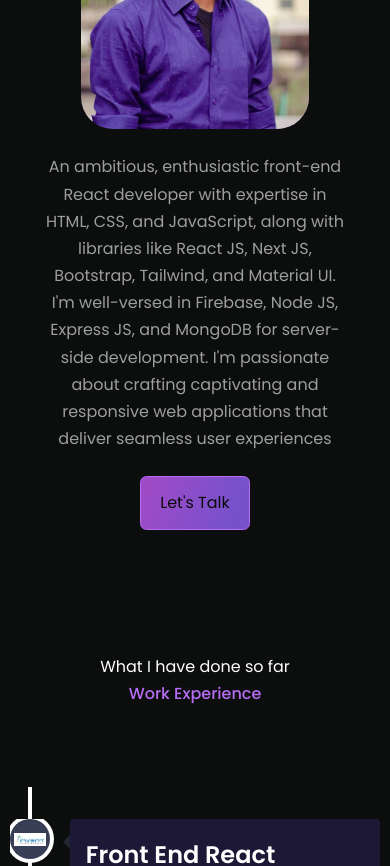
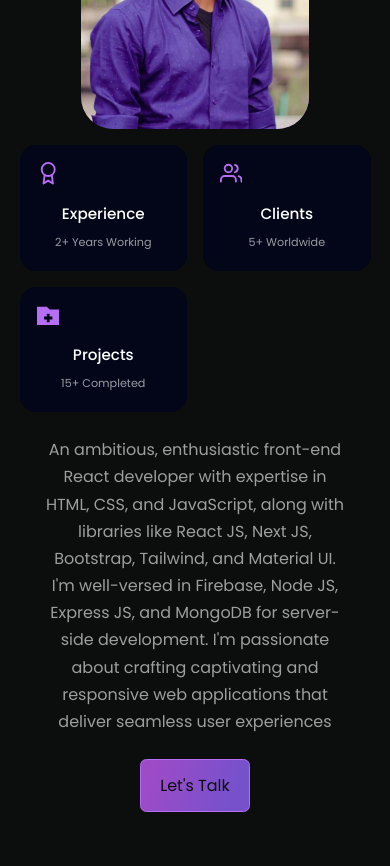
Before and after one commit to najrul04/portfolio_main, a React (Vite) app: page / in a window 390 px wide. Shown: the part 920-1786 px from the top of the page. Built offline with nearby package versions, Linux system fonts and the light colour scheme.

Commit message:
edited about us section

```diff
--- a/src/components/about/About.css
+++ b/src/components/about/About.css
@@ -27,18 +27,7 @@
   height: 100%;
   border-radius: 2rem;
   overflow: hidden;
-  /* transform: rotate(-10deg);
-  transition: var(--transition); */
 }
-
-/*
-
-.about_me_image {
-  height: 100%;
-  width: 100%;
-  border-radius: 2rem;
-  overflow: hidden;
-} */
 
 .about_me_image:hover {
   transform: rotate(0);
@@ -54,7 +43,7 @@
   background: var(--color-bg-variant);
   border: 1px solid transparent;
   border-radius: 1rem;
-  padding: 2rem;
+  padding: 1rem;
   text-align: center;
   transition: var(--transition);
 }
@@ -81,7 +70,7 @@
 }
 
 .about_content p {
-  margin: 2rem 0 2.6rem;
+  margin: 1rem 0 1rem;
   color: var(--color-light);
 }
 
@@ -118,6 +107,7 @@
 
   .about_content {
     text-align: center;
+    margin-top: 1rem;
   }
 
   .about_content p {
--- a/src/components/about/About.jsx
+++ b/src/components/about/About.jsx
@@ -3,6 +3,8 @@ import 'aos/dist/aos.css'; // You can also use <link> for styles
 import React, { useEffect } from 'react'
 import Me from '../../assets/2.jpg'
 import './About.css'
+import { FiAward, FiUsers } from "react-icons/fi";
+import { ImFolderPlus } from "react-icons/im";
 
 const About = () => {
 
@@ -19,17 +21,7 @@ const About = () => {
       <h5>Get To Know</h5>
       <h2>About Me</h2>
 
-      <div className="container about_container"
-
->
-
-      {/*
-
-       initial={{x: '-30vw'}}
-            animate={{x: 0 }}
-            transition={{ type: 'spring', bounce:0.3, duration: 3 }} className="about_me_image"
-
-      */}
+      <div className="container about_container">
 
         <div>
 
@@ -45,39 +37,39 @@ const About = () => {
           <div className="about_content">
 
             <div className="about_cards">
-{/*
+
             <article className='about_card'>
 
               <FiAward className='about_icon'/>
 
               <h5>Experience</h5>
 
-              <small>3+ Years Working</small>
+              <small>2+ Years Working</small>
 
             </article>
-             */}
-{/*
+
+
             <article className='about_card'>
 
               <FiUsers className='about_icon'/>
 
               <h5>Clients</h5>
 
-              <small>200+ Worldwide</small>
+              <small>5+ Worldwide</small>
 
             </article>
-             */}
-{/*
+
+
             <article className='about_card'>
 
-              <VscFolderLibrary className='about_icon'/>
+              <ImFolderPlus className='about_icon'/>
 
               <h5>Projects</h5>
 
-              <small>80+ Completed</small>
+              <small>15+ Completed</small>
 
             </article>
- */}
+
             </div>
 
             <p>
@@ -85,24 +77,6 @@ const About = () => {
             An ambitious, enthusiastic front-end React developer with expertise in HTML, CSS, and JavaScript, along with libraries like React JS, Next JS, Bootstrap, Tailwind, and Material UI. I'm well-versed in Firebase, Node JS, Express JS, and MongoDB for server-side development. I'm passionate about crafting captivating and responsive web applications that deliver seamless user experiences
 
             </p>
-
-            {/*
-
-
-             initial={{ opacity: 0, scale: 0.5 }}
-             animate={{ opacity: 1, scale: 1 }}
-             transition={{
-               default: {
-                 duration: 0.1,
-                 ease: [0, 0.71, 0.2, 1.01]
-               },
-               scale: {
-                 type: "spring",
-                 bounce:0.7
-               }
-             }}
-
-            */}
 
             <a href="#contact" className='btn btn-primary'>Let's Talk</a>
 
```
